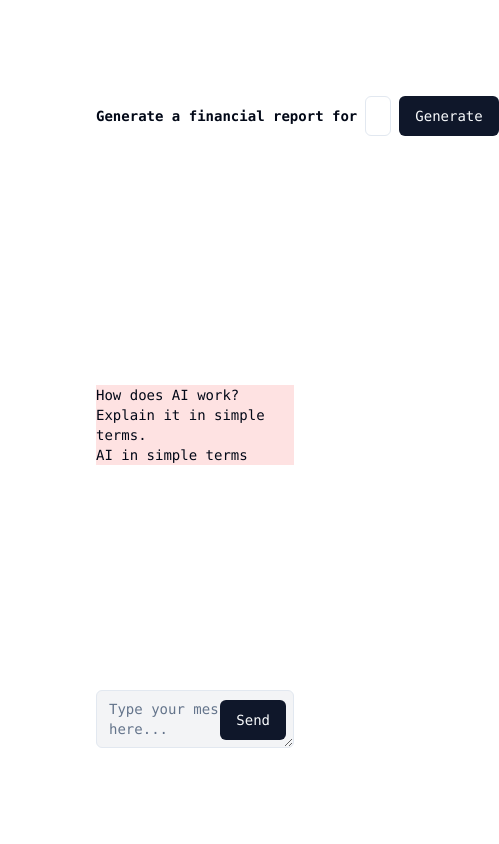
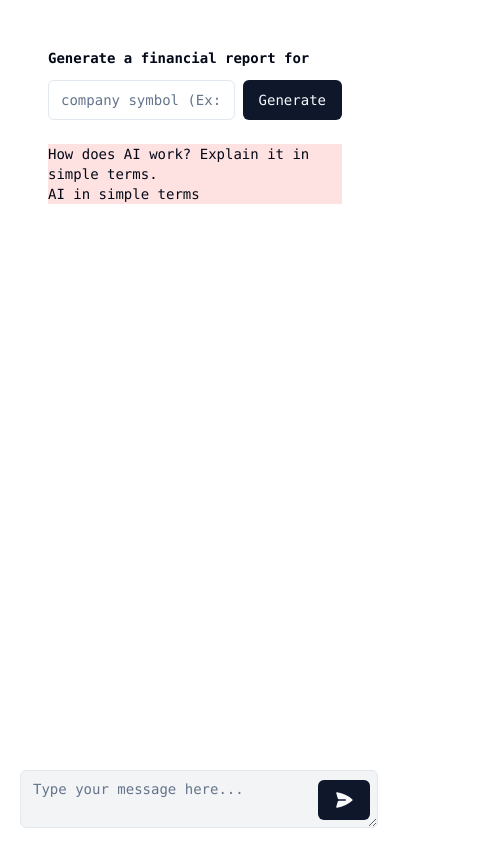
Before and after one commit to leo9uo/ai-agent, a Next.js app: page / in a window 390 px wide. Shown: the whole page, 499 px wide, since content can reach past the window. Built offline with nearby package versions, Linux system fonts and the light colour scheme.

Commit message:
add user input area and make the components responsive

```diff
--- a/components/layout/MainContent.tsx
+++ b/components/layout/Chat.tsx
@@ -1,12 +1,4 @@
-import {
-    ResizableHandle,
-    ResizablePanel,
-    ResizablePanelGroup,
-} from "@/components/ui/resizable"
-import { FormEvent, useState } from "react"
-
-
-export const MainContent = () => {
+export const Chat = () => {
     const messages = {
         "object": "list",
         "data": [
@@ -57,6 +49,7 @@ export const MainContent = () => {
     }
 
     return (
+        <div className="flex flex-col w-full justify-between h-full">
             <div className="w-full bg-red-100">
                 {messages.data.map((message: any) => {
                     if (message.role === "user") {
@@ -79,5 +72,6 @@ export const MainContent = () => {
                     }
                 })}
             </div>
+        </div>
     )
 }
--- a/components/layout/Search.tsx
+++ b/components/layout/Search.tsx
@@ -123,10 +123,12 @@ export const Search = () => {
 
     return (
         <div className="flex flex-col gap-3 w-full">
-            <form onSubmit={handleSubmit} className="flex flex-grow items-center space-x-2 mb-6">
-                <p className="whitespace-nowrap text-l font-bold">Generate a financial report for</p>
-                <InputSymbolAutocomplete handleSelectSymbol={setSelectedSymbol} />
-                <Button type="submit">Generate</Button>
+            <form onSubmit={handleSubmit} className="flex flex-col lg:flex-row flex-grow items-center gap-3 mb-6 w-full">
+                <p className="whitespace-nowrap text-l font-bold w-full lg:w-auto">Generate a financial report for</p>
+                <div className="flex flex-row flex-grow items-center space-x-2 w-full">
+                    <InputSymbolAutocomplete handleSelectSymbol={setSelectedSymbol} />
+                    <Button type="submit" className="whitespace-nowrap">Generate</Button>
+                </div>
             </form>
 
             {/* {error && <div style={{ color: 'red' }}>{error}</div>} */}
--- a/components/pages/HomePage.tsx
+++ b/components/pages/HomePage.tsx
@@ -1,21 +1,25 @@
-import { MainContent } from "@/components/layout/MainContent"
+import { Chat } from "@/components/layout/Chat"
 import { Search } from "@/components/layout/Search"
 import { ChatInput } from "@/components/ui/chat-input"
+import { MessagesProvider } from "@/context/MessagesProvider"
 
 const HomePage = () => {
     return (
-        <main className="flex min-h-screen flex-col items-center justify-between p-24">
-            <div className="z-10 w-full max-w-5xl items-center justify-between font-mono text-sm lg:flex">
+        <main className="flex flex-col p-12 h-full w-auto justify-between">
+            <div className="w-full items-center justify-between font-mono text-sm">
                 <Search />
             </div>
 
-            <div className="z-10 w-full max-w-5xl items-center justify-between font-mono text-sm lg:flex">
-                <MainContent />
-            </div>
+            <MessagesProvider>
+                <div className="w-full items-center justify-between font-mono text-sm">
+                    <Chat />
+                </div>
 
-            <div className="z-10 w-full max-w-5xl items-center justify-between font-mono text-sm lg:flex">
-                <ChatInput />
-            </div>
+                <div className="w-full items-center justify-between font-mono text-sm absolute bottom-4 left-1 px-4">
+                    <ChatInput />
+                </div>
+            </MessagesProvider>
+
         </main>
     )
 }
--- a/components/ui/chat-input.tsx
+++ b/components/ui/chat-input.tsx
@@ -2,6 +2,7 @@
 import { AutosizeTextarea } from "@/components/ui/autosize-text-area"
 import { Button } from "@/components/ui/button"
 import { FormEvent, useState } from "react"
+import { PaperAirplaneIcon } from "@heroicons/react/20/solid"
 
 export const ChatInput = () => {
     const [userMessage, setUserMessage] = useState("")
@@ -24,7 +25,8 @@ export const ChatInput = () => {
 
             <Button className="absolute bottom-2 right-2"
                 onClick={(e) => handleSendMessage(e)}>
-                Send
+                <span className="hidden lg:inline mr-2">Send</span>
+                <PaperAirplaneIcon className="w-5 h-5" />
             </Button>
         </div>
     )
--- /dev/null
+++ b/context/MessagesProvider.tsx
@@ -0,0 +1,26 @@
+"use client"
+import { createContext, useState, useContext } from 'react'
+
+// Step 1 : Create the context
+const MessagesContext = createContext({})
+
+// Step 2 : Create the context wrapper (the provider)
+interface MessageType {
+    content: string,
+    role: string,
+}
+
+export function MessagesProvider({ children }: { children: React.ReactNode }) {
+    const [messages, setMessages] = useState<MessageType[]>([])
+
+    return (
+        <MessagesContext.Provider value={{ messages, setMessages }}>
+            {children}
+        </MessagesContext.Provider>
+    )
+}
+
+// Step 3 : Create the custom hook I can use to access the context
+export function useMessages() {
+    return useContext(MessagesContext)
+}
```
Lines whose indentation alone changed are shown as unchanged.
